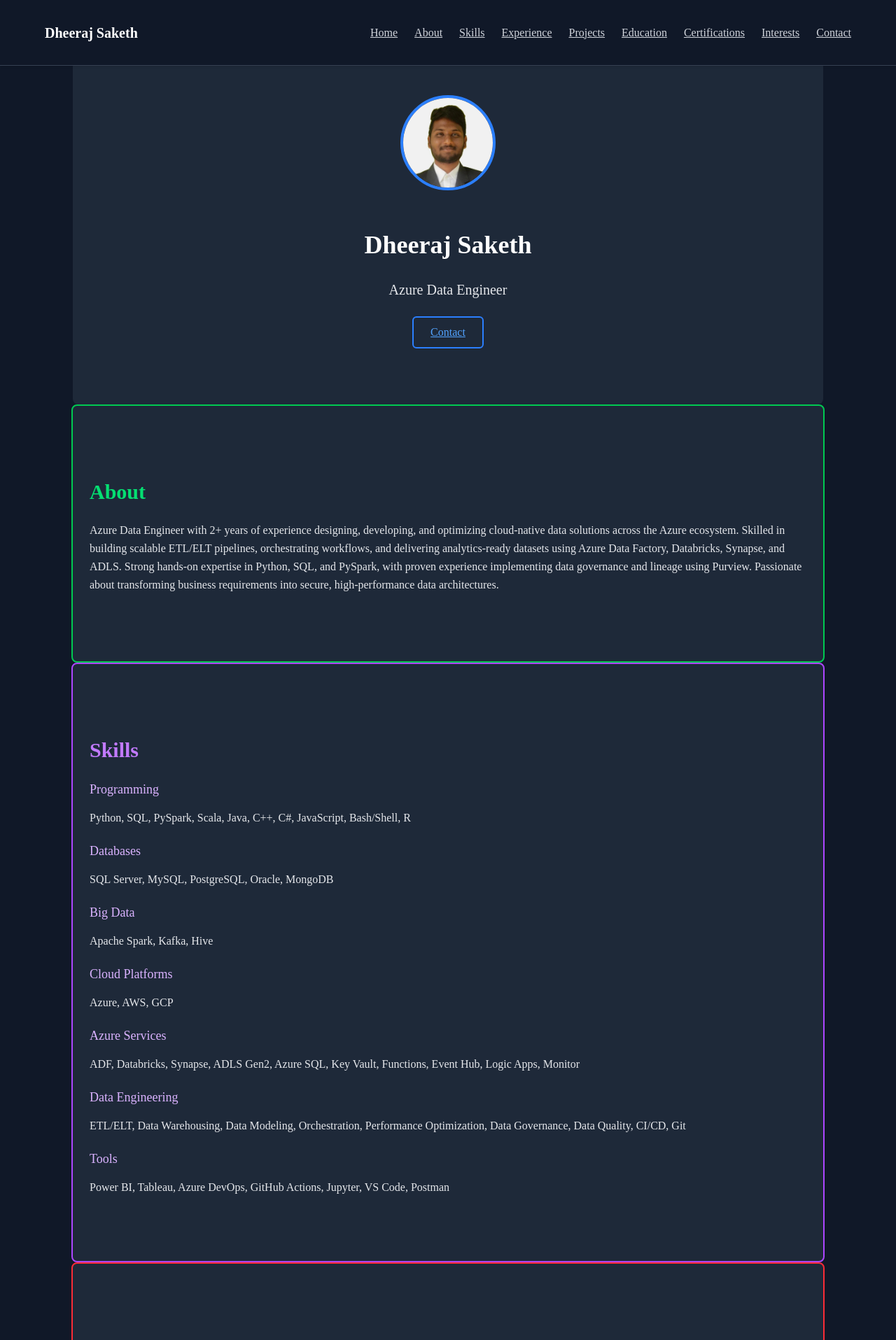
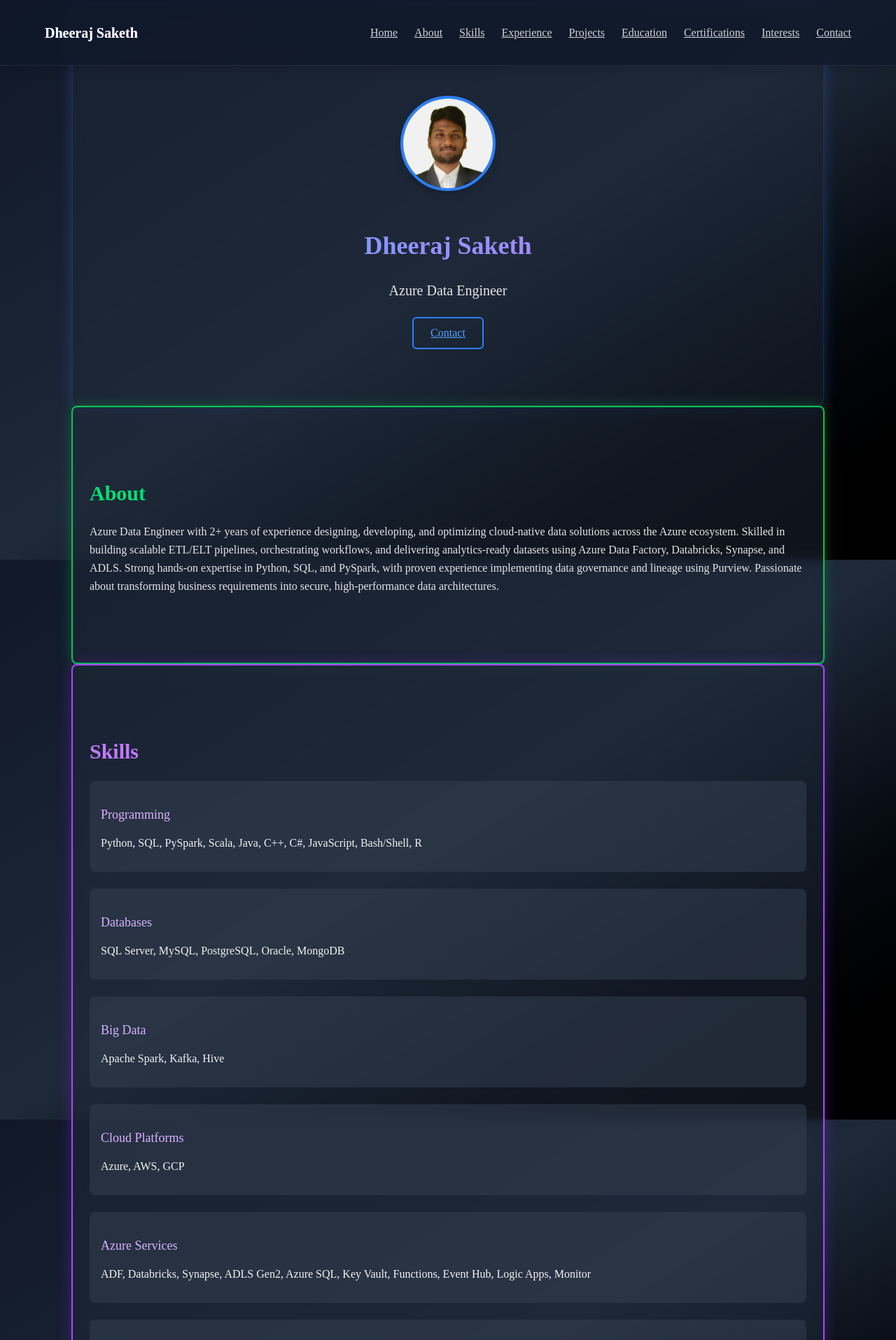
Before and after one commit to DheerajSaketh/dheeraj-portfolio, a Next.js app: page / in a window 1280 px wide. Shown: the top 1915 px of the page at 70% size. Built offline with nearby package versions, Linux system fonts and the light colour scheme.

Commit message:
Add premium effects: gradients, glows, animations, and glassmorphism

```diff
--- a/app/components/About.tsx
+++ b/app/components/About.tsx
@@ -1,6 +1,6 @@
 export default function About() {
   return (
-    <section id="about" className="border-2 border-green-500">
+    <section id="about" className="border-2 border-green-500 fade-in-up glow-green">
       <h2 className="text-3xl font-semibold mb-6 text-green-400">About</h2>
 
       <p className="text-gray-200 leading-relaxed">
--- a/app/components/Certifications.tsx
+++ b/app/components/Certifications.tsx
@@ -1,9 +1,9 @@
 export default function Certifications() {
   return (
-    <section id="certifications" className="border-2 border-indigo-500">
+    <section id="certifications" className="border-2 border-indigo-500 fade-in-up glow-indigo">
       <h2 className="text-3xl font-semibold mb-6 text-indigo-400">Certifications</h2>
 
-      <div className="border border-indigo-600 rounded-lg p-4 bg-gray-700">
+      <div className="border border-indigo-600 rounded-lg p-4 bg-gray-700/50 hover:bg-gray-700/70 transition-all duration-300">
         <ul className="list-disc ml-6 text-gray-100 space-y-2">
           <li>Microsoft Certified: Azure Data Fundamentals</li>
           <li>Global Certification in RPA — Automation Anywhere</li>
--- a/app/components/Education.tsx
+++ b/app/components/Education.tsx
@@ -1,9 +1,9 @@
 export default function Education() {
   return (
-    <section id="education" className="border-2 border-pink-500">
+    <section id="education" className="border-2 border-pink-500 fade-in-up glow-pink">
       <h2 className="text-3xl font-semibold mb-6 text-pink-400">Education</h2>
 
-      <div className="border border-pink-600 rounded-lg p-4 bg-gray-700">
+      <div className="border border-pink-600 rounded-lg p-4 bg-gray-700/50 hover:bg-gray-700/70 transition-all duration-300">
         <h3 className="text-xl font-medium text-pink-300">Master of Science in Data Science & Artificial Intelligence</h3>
         <p className="text-gray-100">University of Central Missouri • Jan 2024 – Dec 2025</p>
         <p className="text-gray-100 mt-2">
--- a/app/components/Experience.tsx
+++ b/app/components/Experience.tsx
@@ -1,11 +1,11 @@
 export default function Experience() {
   return (
-    <section id="experience" className="border-2 border-red-500">
+    <section id="experience" className="border-2 border-red-500 fade-in-up glow-red">
       <h2 className="text-3xl font-semibold mb-6 text-red-400">Experience</h2>
 
       <div className="space-y-10">
 
-        <div className="border border-red-600 rounded-lg p-4 bg-gray-700">
+        <div className="border border-red-600 rounded-lg p-4 bg-gray-700/50 hover:bg-gray-700/70 transition-all duration-300">
           <h3 className="text-xl font-medium text-red-300">Data Engineer — Stryker (via TCS)</h3>
           <p className="text-gray-100 mb-3">July 2022 – January 2024 • Cary, IL</p>
           <ul className="list-disc ml-6 text-gray-100 space-y-2">
@@ -19,7 +19,7 @@ export default function Experience() {
           </ul>
         </div>
 
-        <div className="border border-red-600 rounded-lg p-4 bg-gray-700">
+        <div className="border border-red-600 rounded-lg p-4 bg-gray-700/50 hover:bg-gray-700/70 transition-all duration-300">
           <h3 className="text-xl font-medium text-red-300">Software Developer & Workflow Specialist — CoreLogic (via TCS)</h3>
           <p className="text-gray-100 mb-3">Dec 2021 – Jun 2022 • Irvine, CA</p>
           <ul className="list-disc ml-6 text-gray-100 space-y-2">
--- a/app/components/Hero.tsx
+++ b/app/components/Hero.tsx
@@ -1,12 +1,12 @@
 export default function Hero() {
   return (
-    <section id="home" className="pt-32 text-center">
+    <section id="home" className="pt-32 text-center fade-in-up glow-blue">
       <img
         src="/profile.png"
         alt="Dheeraj Saketh"
-        className="w-32 h-32 rounded-full mx-auto mb-6 border-4 border-blue-500"
+        className="w-32 h-32 rounded-full mx-auto mb-6 border-4 border-blue-500 shadow-lg hover:shadow-blue-500/50 transition-all duration-300"
       />
-      <h1 className="text-4xl font-bold">Dheeraj Saketh</h1>
+      <h1 className="text-4xl font-bold bg-gradient-to-r from-blue-400 to-purple-400 bg-clip-text text-transparent">Dheeraj Saketh</h1>
       <p className="mt-4 text-xl text-gray-200">
         Azure Data Engineer
       </p>
@@ -14,7 +14,7 @@ export default function Hero() {
       <div className="mt-6 flex justify-center gap-4">
         <a
           href="#contact"
-          className="px-6 py-3 border-2 border-blue-500 text-blue-400 rounded-md hover:bg-blue-500 hover:text-white transition"
+          className="px-6 py-3 border-2 border-blue-500 text-blue-400 rounded-md hover:bg-blue-500 hover:text-white transition-all duration-300 hover:shadow-lg hover:shadow-blue-500/50"
         >
           Contact
         </a>
--- a/app/components/Interests.tsx
+++ b/app/components/Interests.tsx
@@ -1,9 +1,9 @@
 export default function Interests() {
   return (
-    <section id="interests" className="border-2 border-teal-500">
+    <section id="interests" className="border-2 border-teal-500 fade-in-up glow-teal">
       <h2 className="text-3xl font-semibold mb-6 text-teal-400">Interests</h2>
 
-      <div className="border border-teal-600 rounded-lg p-4 bg-gray-700">
+      <div className="border border-teal-600 rounded-lg p-4 bg-gray-700/50 hover:bg-gray-700/70 transition-all duration-300">
         <p className="text-gray-100">
           Cloud-native data engineering, automation, scalable architectures, fitness, music, reading,
           and building modern portfolio websites.
--- a/app/components/Navbar.tsx
+++ b/app/components/Navbar.tsx
@@ -19,24 +19,25 @@ export default function Navbar() {
   ];
 
   return (
-    <nav className="fixed top-0 left-0 w-full bg-gray-900 shadow-sm z-50 border-b border-gray-700">
+    <nav className="fixed top-0 left-0 w-full bg-gray-900/80 backdrop-blur-md shadow-lg z-50 border-b border-gray-700/50">
       <div className="max-w-6xl mx-auto flex justify-between items-center py-4 px-6">
-        <h1 className="text-xl font-semibold text-white">Dheeraj Saketh</h1>
+        <h1 className="text-xl font-semibold text-white bg-gradient-to-r from-blue-400 to-purple-400 bg-clip-text text-transparent">Dheeraj Saketh</h1>
 
         <div className="hidden md:flex gap-6">
           {links.map((link) => (
             <a
               key={link}
               href={`#${link}`}
-              className="capitalize text-gray-300 hover:text-white transition"
+              className="capitalize text-gray-300 hover:text-white transition-all duration-300 hover:scale-105 relative group"
             >
               {link}
+              <span className="absolute -bottom-1 left-0 w-0 h-0.5 bg-gradient-to-r from-blue-400 to-purple-400 group-hover:w-full transition-all duration-300"></span>
             </a>
           ))}
         </div>
 
         <button
-          className="md:hidden text-white"
+          className="md:hidden text-white hover:text-blue-400 transition-colors"
           onClick={() => setOpen(!open)}
         >
           ☰
@@ -44,12 +45,12 @@ export default function Navbar() {
       </div>
 
       {open && (
-        <div className="md:hidden bg-gray-800 shadow-md px-6 pb-4 border-t border-gray-700">
+        <div className="md:hidden bg-gray-800/95 backdrop-blur-md shadow-md px-6 pb-4 border-t border-gray-700/50">
           {links.map((link) => (
             <a
               key={link}
               href={`#${link}`}
-              className="block py-2 capitalize text-gray-300 hover:text-white"
+              className="block py-2 capitalize text-gray-300 hover:text-white transition-colors"
               onClick={() => setOpen(false)}
             >
               {link}
--- a/app/components/Projects.tsx
+++ b/app/components/Projects.tsx
@@ -44,12 +44,12 @@ export default function Projects() {
   ];
 
   return (
-    <section id="projects" className="border-2 border-yellow-500">
+    <section id="projects" className="border-2 border-yellow-500 fade-in-up glow-yellow">
       <h2 className="text-3xl font-semibold mb-6 text-yellow-400">Projects</h2>
 
       <div className="space-y-10">
         {projects.map((project, index) => (
-          <div key={index} className="border border-yellow-600 rounded-lg p-4 bg-gray-700">
+          <div key={index} className="border border-yellow-600 rounded-lg p-4 bg-gray-700/50 hover:bg-gray-700/70 transition-all duration-300">
             <h3 className="text-xl font-medium text-yellow-300 mb-3">{project.title}</h3>
             <ul className="list-disc ml-6 text-gray-100 space-y-1">
               {project.details.map((d, i) => (
--- a/app/components/Skills.tsx
+++ b/app/components/Skills.tsx
@@ -10,14 +10,14 @@ export default function Skills() {
   ];
 
   return (
-    <section id="skills" className="border-2 border-purple-500">
+    <section id="skills" className="border-2 border-purple-500 fade-in-up glow-purple">
       <h2 className="text-3xl font-semibold mb-6 text-purple-400">Skills</h2>
 
       <div className="space-y-6">
         {skills.map((skill) => (
-          <div key={skill.category}>
+          <div key={skill.category} className="bg-gray-700/50 p-4 rounded-lg hover:bg-gray-700/70 transition-all duration-300">
             <h3 className="font-medium text-lg text-purple-300">{skill.category}</h3>
-            <p className="text-gray-200">{skill.items}</p>
+            <p className="text-gray-100">{skill.items}</p>
           </div>
         ))}
       </div>
--- a/app/globals.css
+++ b/app/globals.css
@@ -9,9 +9,69 @@ html {
 }
 
 body {
-  @apply bg-gray-900 text-white;
+  @apply bg-gradient-to-br from-gray-900 via-gray-800 to-black text-white;
+  background-attachment: fixed;
 }
 
 section {
-  @apply py-20 px-6 max-w-5xl mx-auto bg-gray-800 rounded-lg;
+  @apply py-20 px-6 max-w-5xl mx-auto bg-gray-800/50 backdrop-blur-sm rounded-lg shadow-2xl border border-gray-700/50;
+  transition: all 0.3s ease;
 }
+
+section:hover {
+  @apply shadow-2xl border-gray-600/50;
+  transform: translateY(-2px);
+}
+
+/* Custom animations */
+@keyframes fadeInUp {
+  from {
+    opacity: 0;
+    transform: translateY(30px);
+  }
+  to {
+    opacity: 1;
+    transform: translateY(0);
+  }
+}
+
+.fade-in-up {
+  animation: fadeInUp 0.6s ease-out;
+}
+
+/* Glow effects */
+.glow-blue {
+  box-shadow: 0 0 20px rgba(59, 130, 246, 0.3);
+}
+
+.glow-green {
+  box-shadow: 0 0 20px rgba(34, 197, 94, 0.3);
+}
+
+.glow-purple {
+  box-shadow: 0 0 20px rgba(147, 51, 234, 0.3);
+}
+
+.glow-red {
+  box-shadow: 0 0 20px rgba(239, 68, 68, 0.3);
+}
+
+.glow-yellow {
+  box-shadow: 0 0 20px rgba(234, 179, 8, 0.3);
+}
+
+.glow-pink {
+  box-shadow: 0 0 20px rgba(236, 72, 153, 0.3);
+}
+
+.glow-indigo {
+  box-shadow: 0 0 20px rgba(99, 102, 241, 0.3);
+}
+
+.glow-teal {
+  box-shadow: 0 0 20px rgba(20, 184, 166, 0.3);
+}
+
+.glow-cyan {
+  box-shadow: 0 0 20px rgba(6, 182, 212, 0.3);
+}
```
Also changed, not shown: app/components/Contact.tsx (+4 -4 lines).
